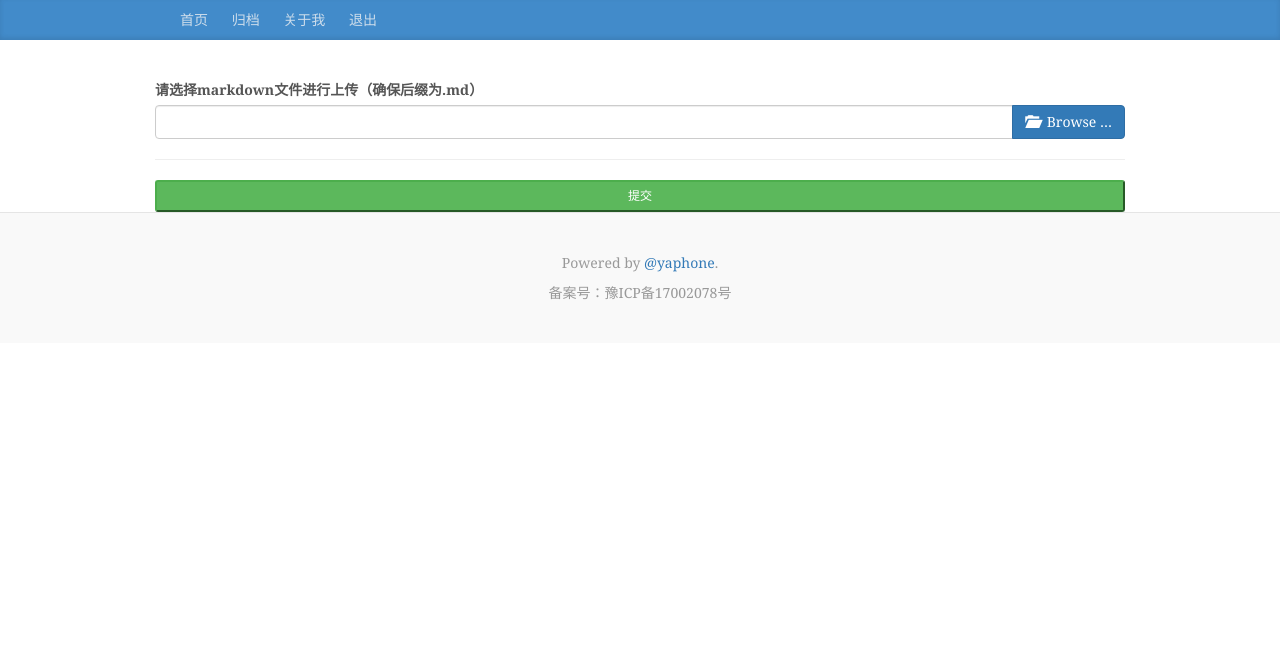
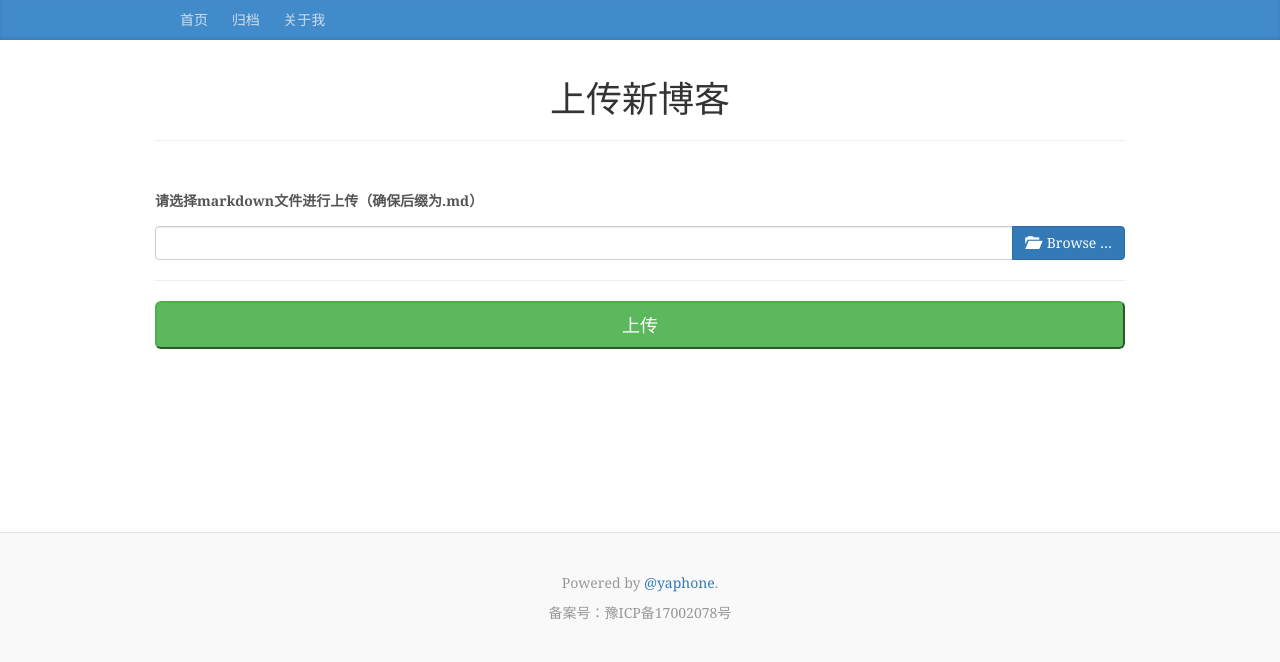
Before and after one commit to yaphone/django_blog, a Django app: template blog/templates/blog/upload.html in a window 1280 px wide. Shown: the top 662 px of the page. Run offline with Django 3.2, Linux system fonts and the light colour scheme; the template is opened without the code that fills it, so the values that code supplies are empty; some libraries are stand-ins or nearby versions.

Commit message:
显示页面优化

```diff
--- a/blog/templates/blog/base.html
+++ b/blog/templates/blog/base.html
@@ -38,7 +38,7 @@
             <a class="blog-nav-item" href="/blog">首页</a>
             <a class="blog-nav-item" href="/blog/archive">归档</a>
             <a class="blog-nav-item" href="/blog/about">关于我</a>
-            <a class="blog-nav-item" href="/blog/user_logout">退出</a>
+            <!-- <a class="blog-nav-item" href="/blog/user_logout">退出</a> -->
         </nav>
       </div>
     </div>
--- a/blog/templates/blog/upload.html
+++ b/blog/templates/blog/upload.html
@@ -11,10 +11,30 @@
     <script src="{% static 'blog/js/zh.js' type='text/javascript' %}" > </script>
 {% endblock %}
 {% block content %}
-    <label class="control-label">请选择markdown文件进行上传（确保后缀为.md）</label>
-    <form method="post" enctype="multipart/form-data" role="form" action="/blog/upload">
-        <input id="input" name="md" type="file" class="file" data-show-caption="true">
+    <h1 align="center">上传新博客</h1>
+    <hr>
+    <p>
+        <br>
+    </p>
+    <p>
+        <label class="control-label">请选择markdown文件进行上传（确保后缀为.md）</label>
+        <form method="post" enctype="multipart/form-data" role="form" action="/blog/upload">
+            <input id="input" name="md" type="file" class="file" data-show-caption="true">
+            <hr>
+            <input type="submit" value="上传" class="btn-success btn-lg col-lg-12">
+        </form>
+    </p>
+    <p>
         <hr>
-        <input type="submit" value="提交" class="btn-success btn-sm col-lg-12">
-    </form>
+        <br>
+        <br>
+        <br>
+        <br>
+        <br>
+        <br>
+        <br>
+        <br>
+        <br>
+        <br>
+    </p>
 {% endblock %}
```
Also changed, not shown: blog/templates/blog/myadmin.html (+25 -4 lines), blog/templates/blog/publish.html (+13 -0 lines).
